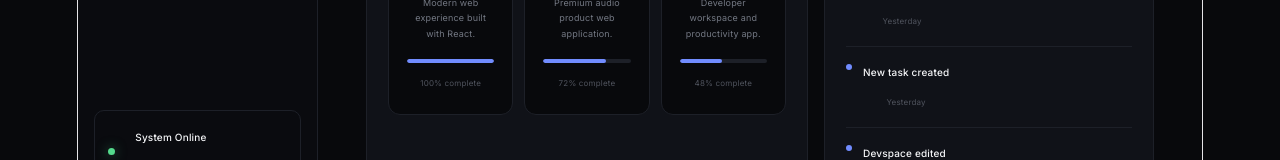
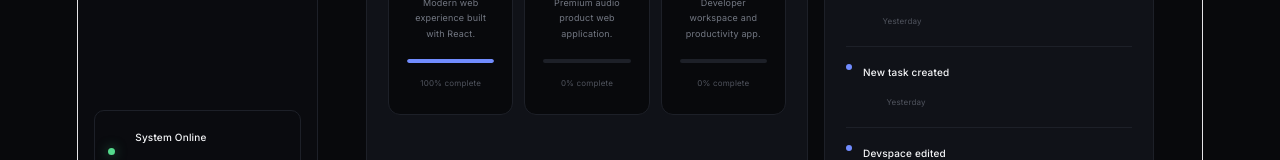
Before and after one commit to Mr-Mmdzp/Nexus, a React (Vite) app in the folder nexus/: page / in a window 1280 px wide. Shown: the part 579-739 px from the top of the page. Built offline with nearby package versions, Linux system fonts and the light colour scheme.

Commit message:
Update project progress

```diff
--- a/nexus/src/App.jsx
+++ b/nexus/src/App.jsx
@@ -511,6 +511,7 @@ function App() {
                    <ProjectCard
                       key={project.id}
                       project={project}
+                      tasks={tasks}
                      onDelete={deleteProject}
                     />
                   ))}
@@ -604,6 +605,7 @@ function App() {
                 <ProjectCard
                      key={project.id}
                       project={project}
+                      tasks={tasks}
                       onDelete={deleteProject}
                     />
               ))}
@@ -998,7 +1000,18 @@ function App() {
   );
 }
 
-function ProjectCard({ project, onDelete }) {
+function ProjectCard({ project, tasks, onDelete}) {
+  const projectTasks = tasks.filter(
+  (task) => task.project === project.name
+);
+
+const completedTasks = projectTasks.filter(
+  (task) => task.completed
+).length;
+
+const progress = projectTasks.length
+  ? Math.round((completedTasks / projectTasks.length) * 100)
+  : 0;
   return (
     <article className="project-card">
       <div className="project-top">
@@ -1030,11 +1043,11 @@ function ProjectCard({ project, onDelete }) {
       <p>{project.description}</p>
 
       <div className="progress">
-        <div style={{ width: `${project.progress}%` }}></div>
+        <div style={{ width: `${progress}%` }}></div>
       </div>
 
       <span className="progress-text">
-        {project.progress}% complete
+        {progress}% complete
       </span>
     </article>
   );
```
Lines whose indentation alone changed are shown as unchanged.
